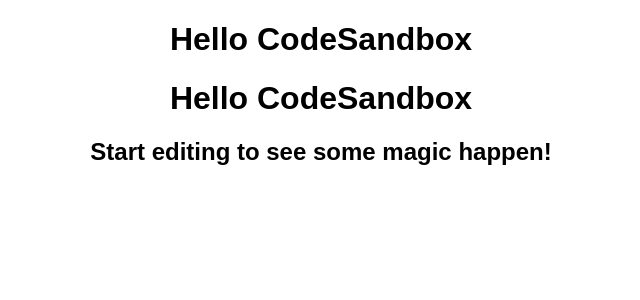
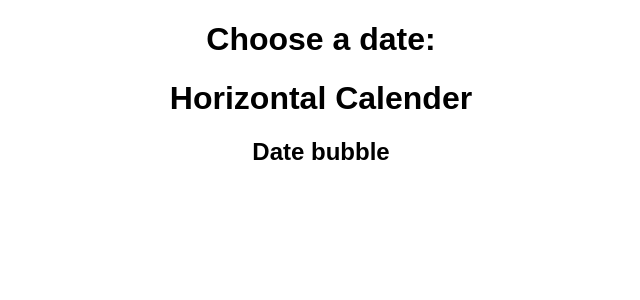
Before and after one commit to IsraaMoqbel/horizontalCalenderTs, a React (Create React App) app: page / in a window 1280 px wide. Shown: the top 300 px of the page, without its empty margins (319-959 px from the left). Built offline with nearby package versions, Linux system fonts and the light colour scheme.

Commit message:
basic structure

```diff
--- a/src/App.tsx
+++ b/src/App.tsx
@@ -3,7 +3,7 @@ import HorizontalCalender from "./components/horizontalCalendar";
 export default function App() {
   return (
     <div className="App">
-      <h1>Hello CodeSandbox</h1>
+      <h1>Choose a date:</h1>
       <HorizontalCalender />
     </div>
   );
--- /dev/null
+++ b/src/components/horizontalCalendar/dateBubble/index.tsx
@@ -0,0 +1,9 @@
+import "./styles.css";
+
+export default function DateBubble() {
+  return (
+    <div className="Container">
+      <h2>Date bubble</h2>
+    </div>
+  );
+}
--- /dev/null
+++ b/src/components/horizontalCalendar/dateBubble/styles.css
@@ -0,0 +1,4 @@
+.Container {
+  font-family: sans-serif;
+  text-align: center;
+}
--- a/src/components/horizontalCalendar/index.tsx
+++ b/src/components/horizontalCalendar/index.tsx
@@ -1,10 +1,11 @@
 import "./styles.css";
+import DateBubble from "./dateBubble";
 
 export default function HorizontalCalender() {
   return (
     <div className="Container">
-      <h1>Hello CodeSandbox</h1>
-      <h2>Start editing to see some magic happen!</h2>
+      <h1>Horizontal Calender</h1>
+      <DateBubble />
     </div>
   );
 }
```
